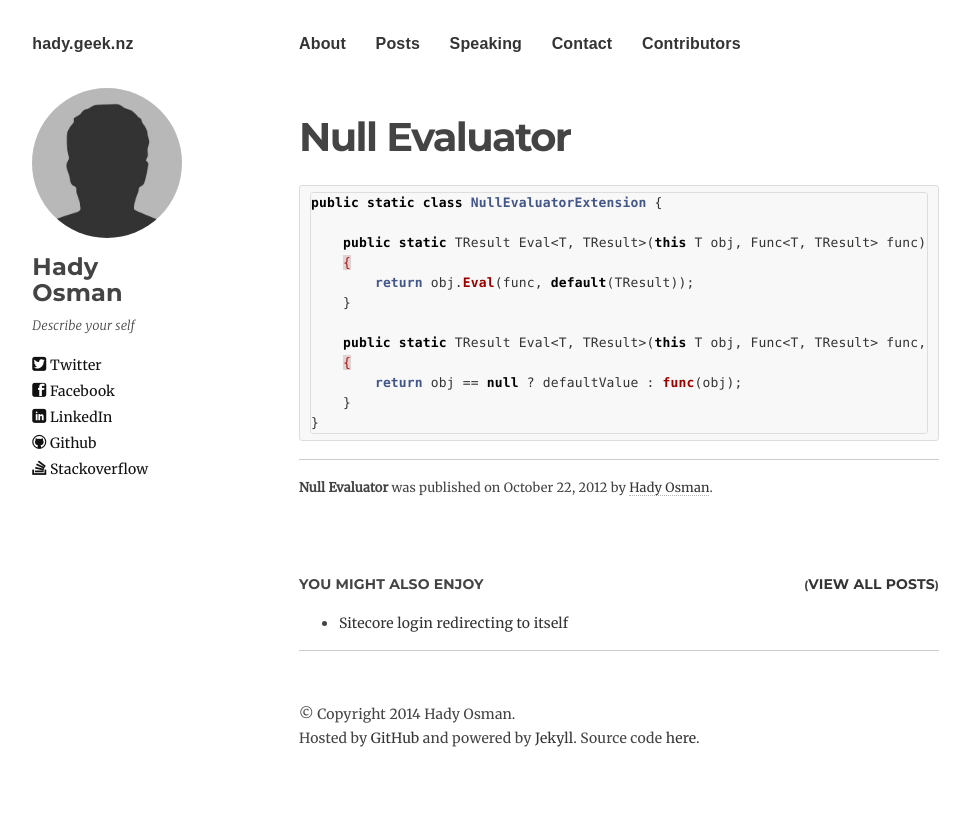
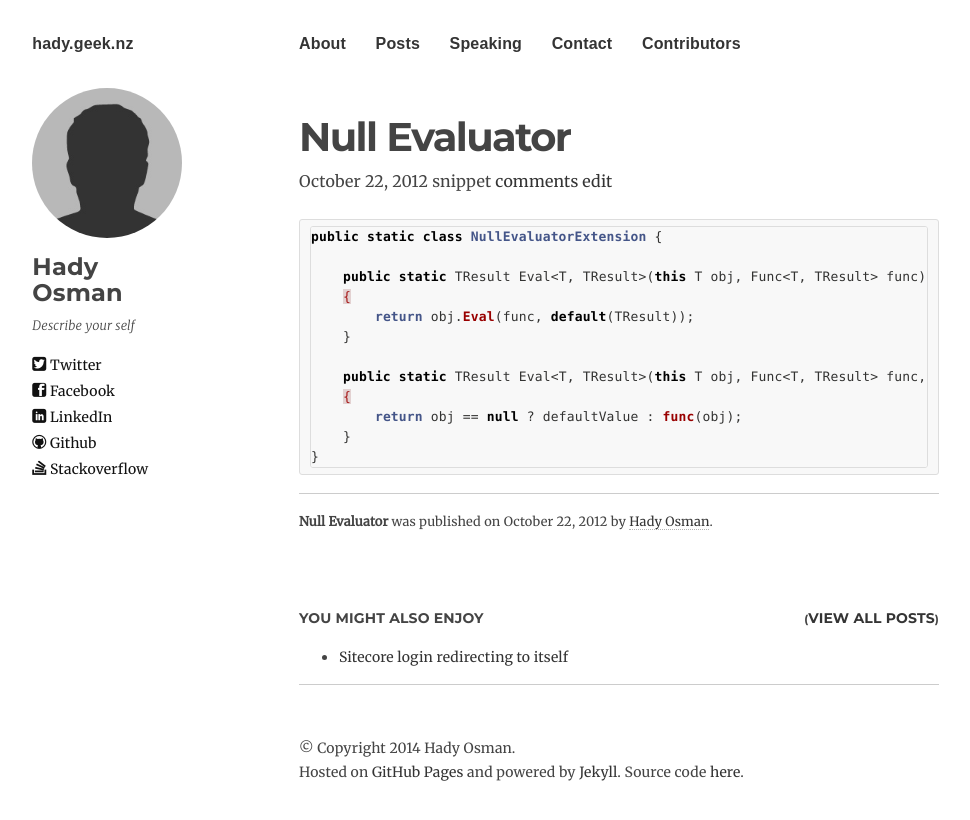
Before and after one commit to hadynz/hadynz.github.io, a Jekyll site: the page built from _posts/2012-10-22-null-evaluator.md, in a window 1280 px wide. Shown: the top 820 px of the page, without its empty margins (21-991 px from the left). Built offline with Jekyll 4.4.1, drawn with Linux system fonts in a browser that asks for light colours; nearby versions of some CDN libraries; Markdown is read by kramdown in place of the engine named in the settings.

Commit message:
Add Post meta data
1. Added meta data to posts - this includes no. of comments, associated categories, time to read post, etc
2. Footer - change GitHub to GitHub Pages

```diff
--- a/_includes/footer.html
+++ b/_includes/footer.html
@@ -1,7 +1,7 @@
 <span>
     &copy; Copyright {{ site.time | date: '%Y' }} {{ site.owner.name }}.
     <br />
-    Hosted by <a href="https://pages.github.com" target="_blank">GitHub</a> and
+    Hosted on <a href="https://pages.github.com" target="_blank">GitHub Pages</a> and
     powered by <a href="http://jekyllrb.com" target="_blank">Jekyll</a>.
     Source code <a href="https://github.com/hadynz/hadynz.github.io" target="_blank">here</a>.
 </span>
--- /dev/null
+++ b/_includes/post/categories.html
@@ -0,0 +1 @@
+{{ page.categories | join: ', ' }}{{ post.categories | join: ', ' }}
--- /dev/null
+++ b/_includes/post/comments_link.html
@@ -0,0 +1,9 @@
+{% if post.disqus_identifier %}
+    {% assign disqus_identifier = post.disqus_identifier %}
+{% else %}
+    {% assign disqus_identifier = page.disqus_identifier %}
+{% endif %}
+
+<span class="comments">
+    <a href="{{ post.url }}#disqus_thread"{% if disqus_identifier %} data-disqus-identifier="{{ disqus_identifier }}"{% endif %}>comments</a>
+</span>
--- /dev/null
+++ b/_includes/post/date.html
@@ -0,0 +1,8 @@
+{% capture date %}{{ page.date }}{{ post.date }}{% endcapture %}
+{% capture has_date %}{{ date | size }}{% endcapture %}
+
+{% if has_date != '0' %}
+    {% capture time %}
+        <time datetime="{{ date | datetime | date_to_xmlschema }}" {% if updated %}data-updated="true"{% endif %} itemprop="datePublished">{{ date | date: "%B %e, %Y" }}</time>
+    {% endcapture %}
+{% endif %}
--- /dev/null
+++ b/_includes/post/edit.html
@@ -0,0 +1,7 @@
+{% if post.url %}
+    {% assign path = post.path %}
+{% else %}
+    {% assign path = page.path %}
+{% endif %}
+
+<a href="{{ site.github_repo_url }}edit/master/{{ path }}">edit</a>
--- /dev/null
+++ b/_includes/post/meta.html
@@ -0,0 +1,17 @@
+<div class="meta">
+    <span class="date">
+        {% include post/date.html %}{{ time }}
+    </span>
+    <span class="tags">
+        {% include post/categories.html %}
+    </span>
+    {% if site.disqus_short_name and site.disqus_show_comment_count == true %}
+        {% include post/comments_link.html %}
+    {% endif %}
+    <span class="edit">
+        {% include post/edit.html %}
+    </span>
+    <span class="reading-time">
+        {% include post/reading_time.html %}
+    </span>
+</div>
--- /dev/null
+++ b/_includes/post/reading_time.html
@@ -0,0 +1,10 @@
+{% comment %}
+    Ref: http://sachaschmid.ch/articles/jekyll-word-counts/
+{% endcomment %}
+
+{% capture words %}
+    {{ page.content | number_of_words | minus: 250 }}
+{% endcapture %}
+{% unless words contains "-" %}
+    {{ words | plus: 250 | divided_by: 180 | append: " minute read" }}
+{% endunless %}
--- a/_layouts/page.html
+++ b/_layouts/page.html
@@ -2,7 +2,7 @@
 layout: default
 type: page
 ---
-<article>
+<article class="page">
     <h1>{{ page.title }}</h1>
 
     <div class="article-wrap">
--- a/_layouts/post.html
+++ b/_layouts/post.html
@@ -2,9 +2,11 @@
 layout: default
 type: post
 ---
-<article>
+<article class="post" itemscope itemtype="http://schema.org/BlogPosting">
+
     <div class="headline-wrap">
         <h1 itemprop="name" name="title" class="post-title">{{ page.title }}</h1>
+        {% include post/meta.html %}
     </div>
 
     <div class="article-wrap">
--- a/assets/css/overrides.css
+++ b/assets/css/overrides.css
@@ -22,6 +22,7 @@ h1, h2, h3, h4, h5, h6 {
     letter-spacing: -0.04em;
     font-size: 40px;
     line-height: 1.1;
+    margin-bottom: 10px;
 }
 
 body {
@@ -66,3 +67,10 @@ p code {
     margin: 0;
     line-height: 24px;
 }
+
+/**
+ * Posts
+ */
+.headline-wrap {
+    margin-bottom: 26px;
+}
```
